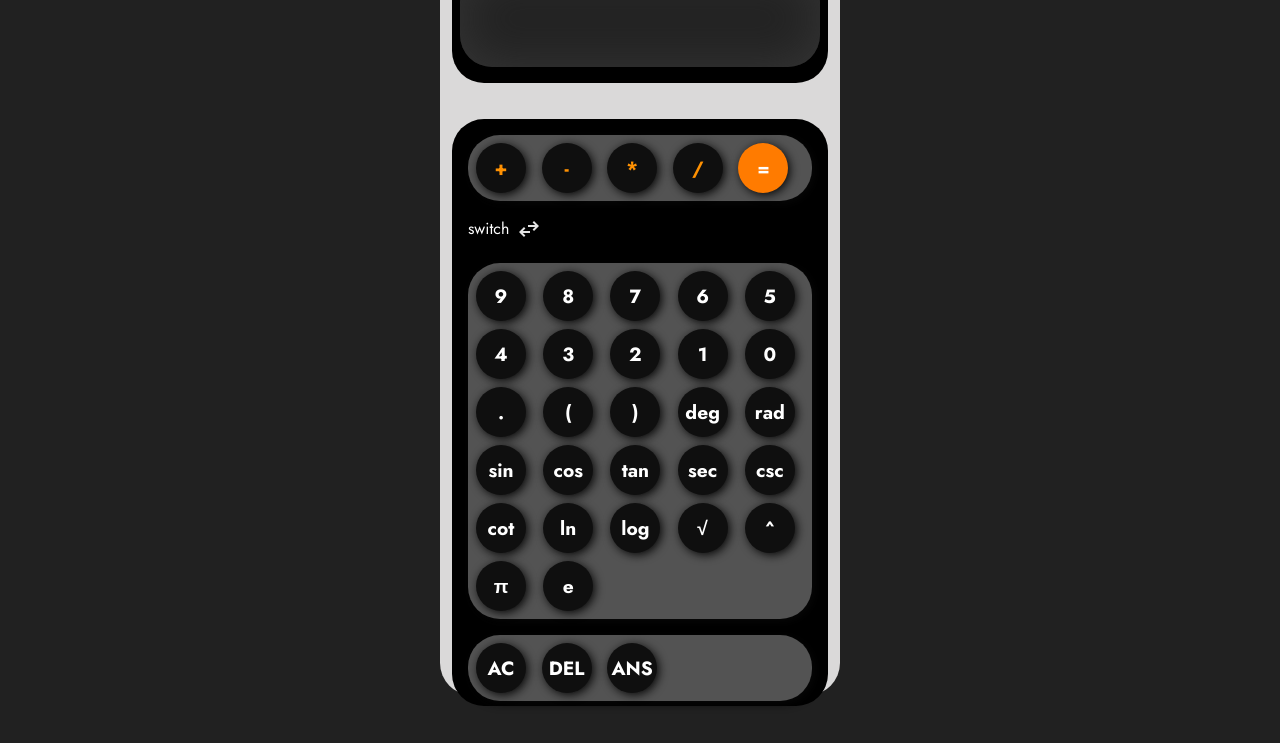
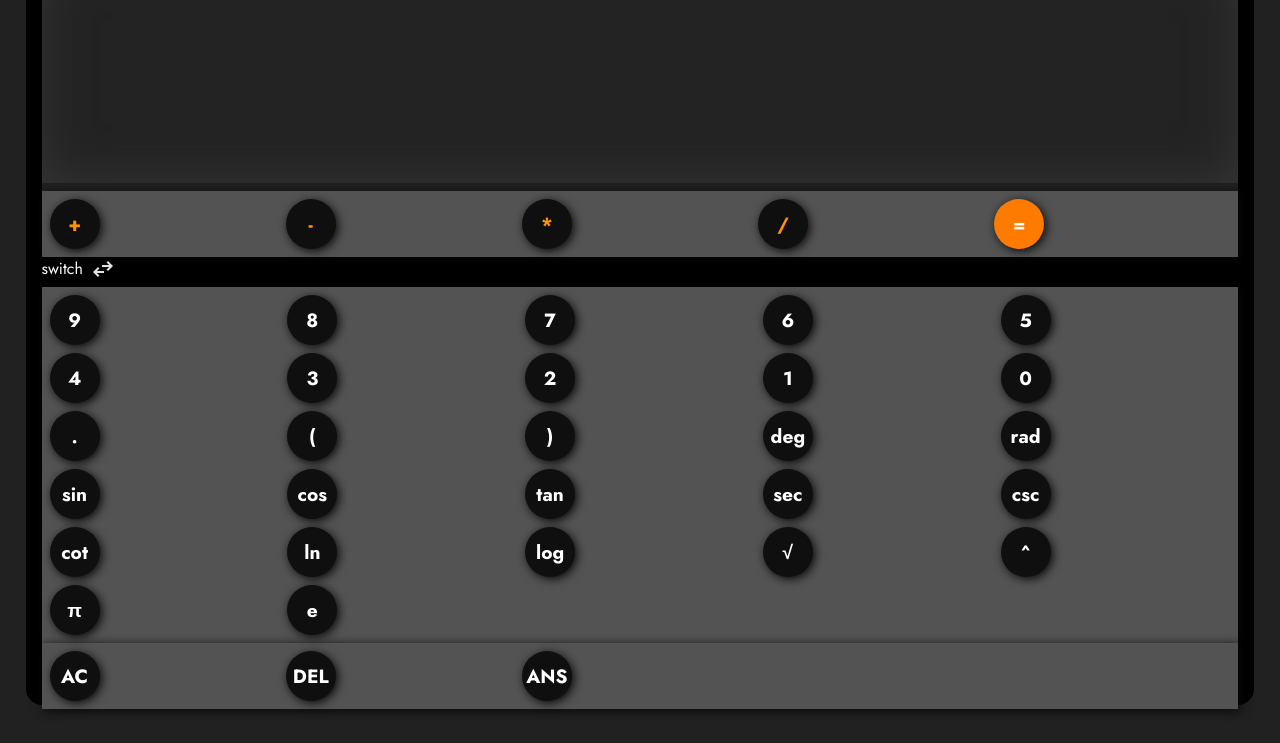
Before and after one commit to GeraldOkoth/JS_calculator, a plain HTML site: page index.html in a window 1280 px wide. Shown: the part 73-816 px from the top of the page. Drawn offline with Linux system fonts and the light colour scheme.

Commit message:
style: restructure UI

```diff
--- a/calculator.css
+++ b/calculator.css
@@ -3,7 +3,7 @@
 :root {
   --theme-primary: #ff7b00;
   --theme-color: #fff;
-  --theme-black: #000;
+  --theme-black: #212121;
   --theme-container-background-color: #e3e3e3;
 }
 
@@ -17,43 +17,47 @@
 body {
   width: 100vw;
   height: 100vh;
-  background-color: #212121;
+  background-color: rgb(33, 33, 33);
+  overflow: hidden;
 }
 
+/* desktop view */
 .container {
+  margin: 0.6rem auto;
+  background-color: #000;
+  width: 96%;
+  height: 96%;
+  border-radius: 1rem;
   position: relative;
   display: flex;
   flex-direction: column;
-  align-items: center;
-  justify-content: center;
-  gap: 1rem;
-  width: 400px;
-  background-color: #dad9d9;
-  margin: 1rem auto;
-  height: 94vh;
-  border-radius: 2rem;
+  padding: 1rem;
+  /* align-items: center; */
+  /* justify-content: center; */
+  /* gap: 1rem; */
 }
 
-.title {
+.calc-brand {
   position: absolute;
   top: 0.4rem;
+  color: #fff;
   font-size: 1.2rem;
   font-weight: bold;
   width: 94%;
 }
 
-.upper {
-  margin: 2rem auto 10px;
-  padding: 0.5rem;
-  position: relative;
-  width: 94%;
-  height: 20%;
-  border-radius: inherit;
+.calc-upper {
+  width: 100%;
+  margin: auto;
   background-color: var(--theme-black);
-  color: var(--theme-color);
+  /* padding: 0.5rem; */
+  /* position: relative; */
+  /* height: 20%; */
+  /* border-radius: inherit; */
+  /* color: var(--theme-color); */
 }
 
-#expression {
+#input-expression {
   padding: 0.5rem 1rem 15%;
   width: 100%;
   background-color: #232323;
@@ -79,7 +83,7 @@ body {
   cursor: pointer;
 }
 
-.lower {
+.calc-lower {
   display: flex;
   flex-direction: column;
   gap: 1rem;
--- a/calculator.js
+++ b/calculator.js
@@ -1,5 +1,5 @@
 document.addEventListener("DOMContentLoaded", () => {
-  const input = document.getElementById("expression");
+  const input = document.getElementById("input-expression");
   const results = document.querySelector(".results");
   const resultsArray = [];
 
@@ -21,25 +21,39 @@ document.addEventListener("DOMContentLoaded", () => {
 
   // calculate funtionality
   const calculateBtn = document.querySelector('.function[data-value="="]');
+  const sinBtn = document.querySelector(".sin");
+  const cosBtn = document.querySelector(".cos");
+  const tanBtn = document.querySelector(".tan");
+
   calculateBtn.addEventListener("click", () => {
     try {
       const expression = input.value;
       const result = eval(expression);
-      results.textContent = result;
+
+      sinBtn.addEventListener("click", () => {
+        input.value += Math.sin(input.value).toFixed(2);
+        results.textContent = input.value;
+      });
+      cosBtn.addEventListener("click", () => {
+        input.value += Math.cos(input.value).toFixed(2);
+        results.textContent = result;
+      });
+      tanBtn.addEventListener("click", () => {
+        input.value += Math.tan(input.value).toFixed(2);
+        results.textContent = result;
+      });
       resultsArray.push(result);
     } catch (error) {
       results.textContent = "Error: Invalid Expression";
     }
   });
 
+  // PI functionality
+  const piBtn = document.querySelector(".pi");
 
-  // PI functionality
-  const piBtn = document.querySelector('.pi');
-
-  piBtn.addEventListener('click', () => {
-    input.value =+ Math.PI.toFixed(2);
-
-  })
+  piBtn.addEventListener("click", () => {
+    input.value = +Math.PI.toFixed(2);
+  });
 
   // clear functionality
   const clearBtn = document.querySelector(".clear-function");
@@ -64,7 +78,9 @@ document.addEventListener("DOMContentLoaded", () => {
   // delete previous character
   const deleteBtn = document.querySelector(".delete-function");
   deleteBtn.addEventListener("click", () => {
-    input.value = input.value.slice(0, -1);
+    const functionMatch = input.value.match(/(deg|rad|sin|cos|tan|3.14|e)$/);
+    input.value = functionMatch
+      ? input.value.slice(0, -functionMatch[0].length)
+      : input.value.slice(0, -1);
   });
-
 });
--- a/index.html
+++ b/index.html
@@ -9,12 +9,12 @@
   </head>
   <body>
     <div class="container">
-      <div class="title">
+      <div class="calc-brand">
         <span class="identity">CASIO</span>
         <span class="identity">fx-991</span>
       </div>
-      <div class="upper">
-        <input type="text" name="expression" id="expression" readonly />
+      <div class="calc-upper">
+        <input type="text" name="input-expression" id="input-expression" readonly />
         <span class="results"></span>
       </div>
       <div class="lower">
@@ -46,7 +46,7 @@
           <button
             class="btn numeric"
             data-value="deg"
-            onclick="alert('This feature is coming soon!')"
+
           >
             deg
           </button>
@@ -127,12 +127,7 @@
           >
             ^
           </button>
-          <button
-            class="btn numeric pi"
-            data-value="pi"
-          >
-            π
-          </button>
+          <button class="btn numeric pi" data-value="pi">π</button>
           <button
             class="btn numeric"
             data-value="e"
@@ -143,12 +138,7 @@
         </div>
         <div class="functions">
           <button class="btn clear-function" data-value="c">AC</button>
-          <button
-            class="btn delete-function"
-            data-value="D"
-          >
-            DEL
-          </button>
+          <button class="btn delete-function" data-value="D">DEL</button>
           <button class="btn answer-function" data-value="a">ANS</button>
         </div>
       </div>
```
